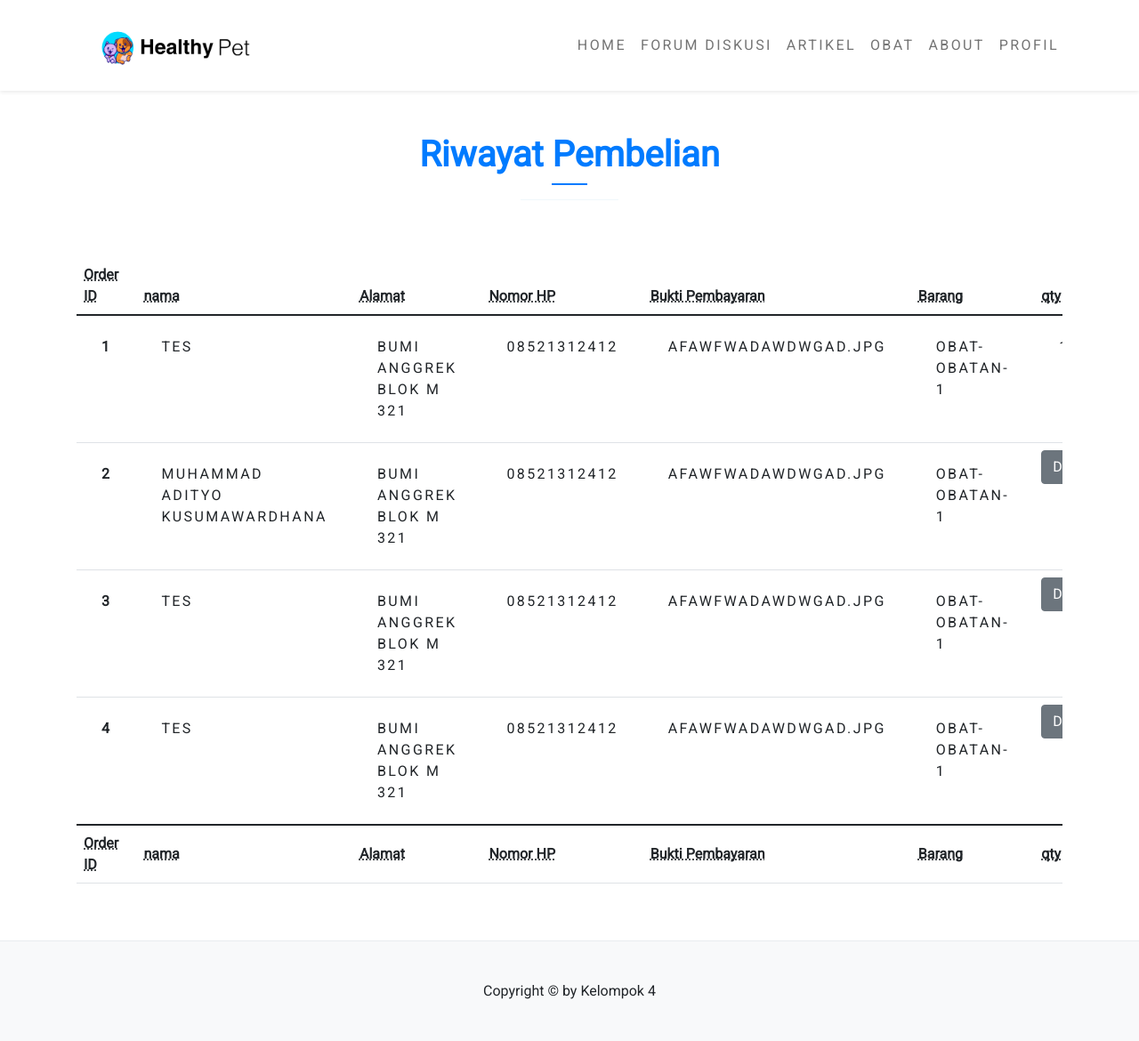
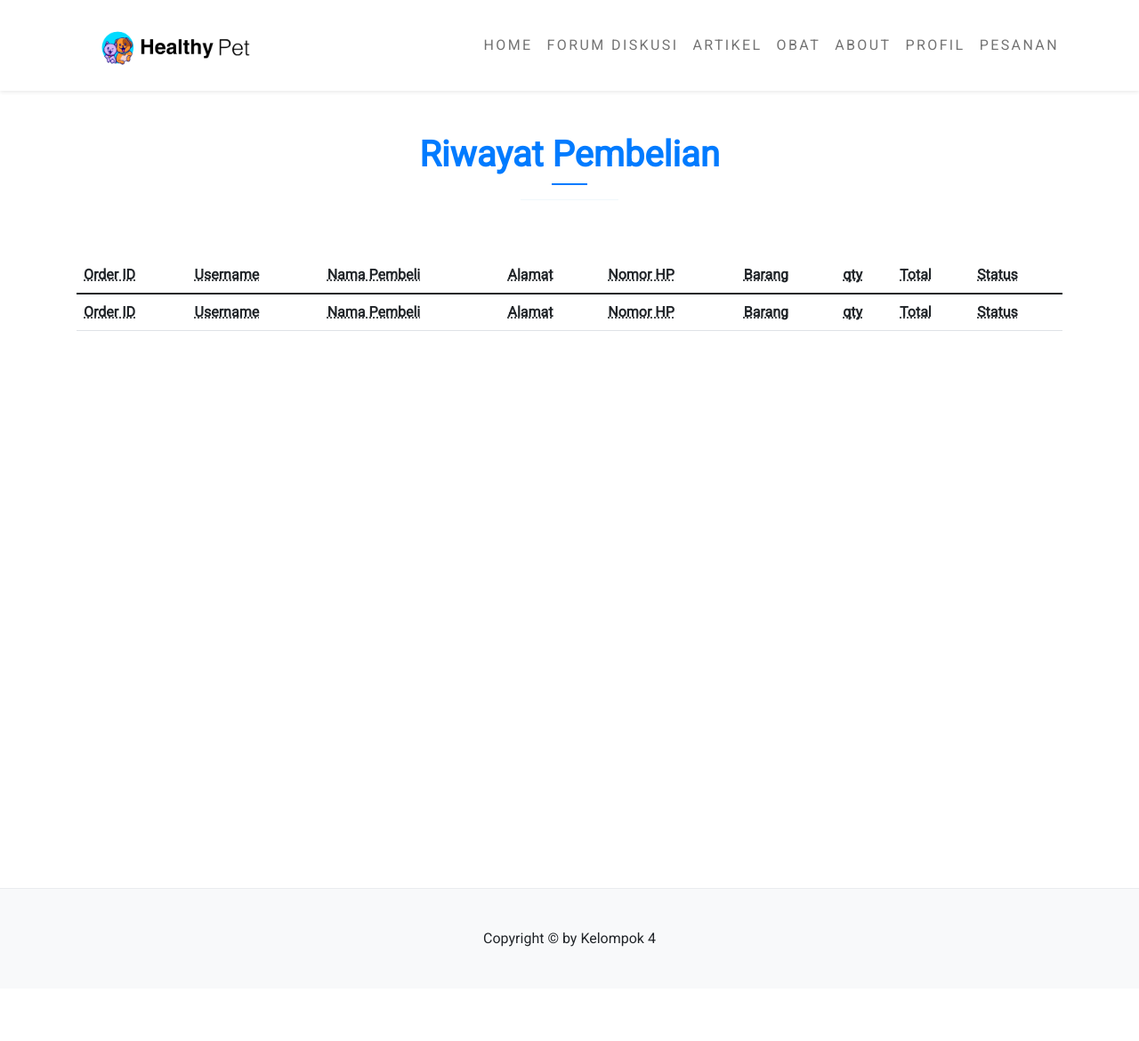
Before and after one commit to maulanaatthur/healthypet, a Flask app: template templates/riwayat_obat.html in a window 1280 px wide. Shown: the whole page at 89% size. After the commit the page ends 1064 px from the top, so only its background shows below. Run offline with Flask 3, Linux system fonts and the light colour scheme; the template is opened without the code that fills it: most values are stand-ins (such as "Sample title", 1, 10 or a date in 2020); lists and menus that the app fills with data are empty.

Commit message:
progress obat

```diff
--- a/app.py
+++ b/app.py
@@ -145,6 +145,58 @@ def posting():
     except (jwt.ExpiredSignatureError, jwt.exceptions.DecodeError):
         return redirect(url_for('home'))
 
+@app.route("/get_order", methods=["GET"])
+def get_order():
+    token_receive = request.cookies.get(TOKEN_KEY)
+    try:
+        payload = jwt.decode(token_receive, SECRET_KEY, algorithms=["HS256"])
+        username_receive = request.args.get('username_give')
+        if username_receive == '':
+            posts = list(db.order.find({}).limit(20))
+
+        else:
+            posts = list(db.order.find(
+                {'username': username_receive}).limit(20))
+
+        for post in posts:
+            post["_id"] = str(post["_id"])
+
+        return jsonify(
+            {
+                "result": "success",
+                "msg": "Successful fetched all posts",
+                "posts": posts,
+            }
+        )
+    except (jwt.ExpiredSignatureError, jwt.exceptions.DecodeError):
+        return redirect(url_for("home"))
+
+@app.route("/riwayat/<username>", methods=["GET"])
+def riwayat_user(username):
+    token_receive = request.cookies.get(TOKEN_KEY)
+    try:
+        payload = jwt.decode(token_receive, SECRET_KEY, algorithms=["HS256"])
+        status = username == payload.get("id")
+        user_info = db.users.find_one({"username": username}, {"_id": False})
+        if user_info:
+            user_access = user_info.get("access", 0)
+            if user_access == 1:
+                return render_template("riwayat_obat.html", user_info=user_info, status=status)
+
+            return redirect(url_for("riwayatadmin" , user_info=user_info))
+    except (jwt.ExpiredSignatureError, jwt.exceptions.DecodeError):
+        return redirect(url_for("home"))
+
+@app.route("/riwayatadmin", methods=["GET"])
+def riwayatadmin():
+    token_receive = request.cookies.get(TOKEN_KEY)
+    try:
+        payload = jwt.decode(token_receive, SECRET_KEY, algorithms=["HS256"])
+        user_info = db.users.find_one({'username': payload.get('id')})
+        return render_template("riwayat_obat_admin.html" , user_info=user_info)
+    except (jwt.ExpiredSignatureError, jwt.exceptions.DecodeError):
+        return redirect(url_for("home"))
+
 
 @app.route("/get_posts", methods=["GET"])
 def get_posts():
@@ -153,11 +205,11 @@ def get_posts():
         payload = jwt.decode(token_receive, SECRET_KEY, algorithms=["HS256"])
         username_receive = request.args.get('username_give')
         if username_receive == '':
-            posts = list(db.posts.find({}).sort("date", -1).limit(20))
+            posts = list(db.posts.find({}).sort("id", -1).limit(20))
 
         else:
             posts = list(db.posts.find(
-                {'username': username_receive}).sort("date", -1).limit(20))
+                {'username': username_receive}).sort("id", -1).limit(20))
         # We should fetch the full list of posts here
 
         for post in posts:
@@ -241,9 +293,9 @@ def produk():
         if user_info:
             user_access = user_info.get("access", 0)
             if user_access == 1:
-                return render_template("pesan_obat.html")
+                return render_template("pesan_obat.html" , user_info=user_info)
 
-            return render_template("pesan_obat_admin.html")
+            return render_template("pesan_obat_admin.html" , user_info=user_info)
 
     except (jwt.ExpiredSignatureError, jwt.exceptions.DecodeError):
         return redirect(url_for('login'))
@@ -336,17 +388,12 @@ def order():
         qty_receive = int(request.form.get('qty_give'))
         total = cost_receive * qty_receive
 
-        file = request.files['file_give']
-        extension = file.filename.split('.')[-1]
-        filename = f'static/bukti/bukti-{user_info.nama}.{extension}'
-        file.save(filename)
-
         count = db.order.count_documents({})
         id= count + 1
 
         doc = {
             'id' : id,
-            'file': filename,
+            'username' : user_info.get("username"),
             'nama_lengkap' : user_info.get("nama"),
             'alamat' : user_info.get("alamat"),
             'HP' : user_info.get("nomorHp"),
@@ -364,7 +411,13 @@ def order():
 
 @app.route("/about")
 def about():
-    return render_template('about.html')
+    token_receive = request.cookies.get(TOKEN_KEY)
+    try:
+        payload = jwt.decode(token_receive, SECRET_KEY, algorithms=["HS256"])
+        user_info = db.users.find_one({"username": payload.get("id")})
+        return render_template('about.html', user_info=user_info)
+    except (jwt.ExpiredSignatureError, jwt.exceptions.DecodeError):
+        return redirect(url_for("home"))
 
 
 @app.route("/forum")
@@ -432,10 +485,13 @@ def konsultasi():
 
 @app.route('/pesanan', methods=['GET', 'POST'])
 def pesanan():
-    if request.method == 'POST':
-        # Handle POST Request here
-        return render_template('riwayat_obat.html')
-    return render_template('riwayat_obat.html')
+    token_receive = request.cookies.get(TOKEN_KEY)
+    try:
+        payload = jwt.decode(token_receive, SECRET_KEY, algorithms=["HS256"])
+        user_info = db.users.find_one({"username": payload.get("id")})
+        return render_template('riwayat_obat.html', user_info=user_info)
+    except (jwt.ExpiredSignatureError, jwt.exceptions.DecodeError):
+        return redirect(url_for("home"))
 
 
 # @app.route('/detaia', methods=['GET', 'POST'])
--- a/templates/index.html
+++ b/templates/index.html
@@ -67,6 +67,9 @@
                         </li>
                          <li class="nav-item">
                             <a class="nav-link" href="/profile/{{ user_info.username }}">Profil</a>
+                        </li>
+                        <li class="nav-item">
+                            <a class="nav-link" href="/riwayat/{{ user_info.username }}">Pesanan</a>
                         </li>
                     </div>
                 </div>
--- a/templates/riwayat_obat.html
+++ b/templates/riwayat_obat.html
@@ -23,6 +23,88 @@
     <link href="https://fonts.googleapis.com/css2?family=Raleway:wght@200&family=Roboto&display=swap" rel="stylesheet">
     <link rel="stylesheet" href="{{url_for("static", filename='index.css')}}">
     <title>Pemesanan</title>
+
+    <script>
+
+        $(document).ready(function () {
+            get_order("{{user_info.username}}");
+          });
+
+        function get_order(username) {
+            if (username == undefined) {
+              username = "";
+            }
+            $("#pesan").empty();
+            $.ajax({
+              type: "GET",
+              url: `/get_order?username_give=${username}`,
+              data: {},
+              success: function (response) {
+                if (response["result"] === "success") {
+                  let posts = response["posts"];
+                  for (let i = 0; i < posts.length; i++) {
+                    let post = posts[i];
+                    let id = post["id"]
+                    let username = post["username"]
+                    let nama_lengkap = post["nama_lengkap"]
+                    let alamat = post["alamat"]
+                    let hp = post["HP"]
+                    let title = post["title"]
+                    let qty = post["qty"]
+                    let total = post["total"]
+                    let done = post["done"]
+                    let html_temp = ""
+                    if (done === 0) {
+                        html_temp = `<tr>
+                            <th><a id="id">${id}</a></th>
+                            <td><a id="cust">${username}</a>
+                            </td>
+                            <td><a id="nama">${nama_lengkap}</a></td>
+                            <td><a id="alamat">${alamat}</a></td>
+                            <td><a id="hp">${hp}</a></td>
+                            <td><a id="barang">${title}</a></td>
+                            <td><a id="qty">${qty}</a></td>
+                            <td><a id="total">${total}</a></td>
+                            <td><a id="total">Pending</a></td>
+            </tr>`;
+                      }
+                      else if (done === 1) {
+                        html_temp = `<tr>
+                            <th><a id="id">${id}</a></th>
+                            <td><a id="cust">${username}</a>
+                            </td>
+                            <td><a id="nama">${nama_lengkap}</a></td>
+                            <td><a id="alamat">${alamat}</a></td>
+                            <td><a id="hp">${hp}</a></td>
+                            <td><a id="barang">${title}</a></td>
+                            <td><a id="qty">${qty}</a></td>
+                            <td><a id="total">${total}</a></td>
+                            <td><a id="total">Proses</a></td>
+            </tr>`;
+                      }
+                      else {
+                        html_temp = `<tr>
+                            <th><a id="id">${id}</a></th>
+                            <td><a id="cust">${username}</a>
+                            </td>
+                            <td><a id="nama">${nama_lengkap}</a></td>
+                            <td><a id="alamat">${alamat}</a></td>
+                            <td><a id="hp">${hp}</a></td>
+                            <td><a id="barang">${title}</a></td>
+                            <td><a id="qty">${qty}</a></td>
+                            <td><a id="total">${total}</a></td>
+                            <td><a id="total">Selesai</a></td>
+            </tr>`;
+                      }
+                    $("#pesan").append(html_temp);
+                  }
+                }
+              },
+            });
+          }
+    </script>
+
+
 </head>
 
 <body>
@@ -57,6 +139,9 @@
                          <li class="nav-item">
                             <a class="nav-link" href="/profile/{{ user_info.username }}">Profil</a>
                         </li>
+                        <li class="nav-item">
+                            <a class="nav-link" href="/riwayat/{{ user_info.username }}">Pesanan</a>
+                        </li>
                     </div>
                 </div>
 
@@ -82,112 +167,30 @@
             <thead>
                 <tr>
                     <th><abbr title="id">Order ID</abbr></th>
-                    <th><abbr title="nama">nama</abbr></th>
+                    <th><abbr title="nama">Username</abbr></th>
+                    <th><abbr title="nama">Nama Pembeli</abbr></th>
                     <th><abbr title="alamat">Alamat</abbr></th>
                     <th><abbr title="hp">Nomor HP</abbr></th>
-                    <th><abbr title="bukti">Bukti Pembayaran</abbr></th>
                     <th><abbr title="barang">Barang</abbr></th>
                     <th><abbr title="qty">qty</abbr></th>
                     <th><abbr title="total">Total</abbr></th>
-                    <th><abbr title="action">Aksi</abbr></th>
+                    <th><abbr title="action">Status</abbr></th>
                 </tr>
             </thead>
             <tfoot>
                 <tr>
                     <th><abbr title="id">Order ID</abbr></th>
-                    <th><abbr title="nama">nama</abbr></th>
+                    <th><abbr title="nama">Username</abbr></th>
+                    <th><abbr title="nama">Nama Pembeli</abbr></th>
                     <th><abbr title="alamat">Alamat</abbr></th>
                     <th><abbr title="hp">Nomor HP</abbr></th>
-                    <th><abbr title="bukti">Bukti Pembayaran</abbr></th>
                     <th><abbr title="barang">Barang</abbr></th>
                     <th><abbr title="qty">qty</abbr></th>
                     <th><abbr title="total">Total</abbr></th>
-                    <th><abbr title="action">Aksi</abbr></th>
+                    <th><abbr title="action">Status</abbr></th>
                 </tr>
             </tfoot>
-            <tbody>
-                <tr>
-                    <th><a id="id">1</a></th>
-                    <td><a id="cust">Tes</a>
-                    </td>
-                    <td><a id="alamat">Bumi anggrek Blok M 321</a></td>
-                    <td><a id="hp">08521312412</a></td>
-                    <td><a id="bukti">afawfwadawdwgad.jpg</a></td>
-                    <td><a id="barang">Obat-obatan-1</a></td>
-                    <td><a id="qty">1</a></td>
-                    <td><a id="total">12</a></td>
-                    <td><div class="dropdown">
-                        <button class="btn btn-secondary dropdown-toggle" type="button" id="dropdownMenu2" data-bs-toggle="dropdown" aria-expanded="false">
-                          Dropdown
-                        </button>
-                        <ul class="dropdown-menu" aria-labelledby="dropdownMenu2">
-                          <li><button class="dropdown-item" type="button">Pending</button></li>
-                          <li><button class="dropdown-item" type="button">Proses</button></li>
-                          <li><button class="dropdown-item" type="button">Selesai</button></li>
-                        </ul>
-                      </div></td>
-    </tr>
-
-    <tr>
-        <th><a id="id">2</a></th>
-        <td><a id="cust">Muhammad adityo kusumawardhana</a>
-        </td>
-        <td><a id="alamat">Bumi anggrek Blok M 321</a></td>
-        <td><a id="hp">08521312412</a></td>
-        <td><a id="bukti">afawfwadawdwgad.jpg</a></td>
-        <td><a id="barang">Obat-obatan-1</a></td>
-        <td><div class="dropdown">
-            <button class="btn btn-secondary dropdown-toggle" type="button" id="dropdownMenu2" data-bs-toggle="dropdown" aria-expanded="false">
-              Dropdown
-            </button>
-            <ul class="dropdown-menu" aria-labelledby="dropdownMenu2">
-              <li><button class="dropdown-item" type="button">Pending</button></li>
-              <li><button class="dropdown-item" type="button">Proses</button></li>
-              <li><button class="dropdown-item" type="button">Selesai</button></li>
-            </ul>
-          </div></td>
-</tr>
-
-<tr>
-    <th><a id="id">3</a></th>
-    <td><a id="cust">Tes</a>
-    </td>
-    <td><a id="alamat">Bumi anggrek Blok M 321</a></td>
-    <td><a id="hp">08521312412</a></td>
-    <td><a id="bukti">afawfwadawdwgad.jpg</a></td>
-    <td><a id="barang">Obat-obatan-1</a></td>
-    <td><div class="dropdown">
-        <button class="btn btn-secondary dropdown-toggle" type="button" id="dropdownMenu2" data-bs-toggle="dropdown" aria-expanded="false">
-          Dropdown
-        </button>
-        <ul class="dropdown-menu" aria-labelledby="dropdownMenu2">
-          <li><button class="dropdown-item" type="button">Pending</button></li>
-          <li><button class="dropdown-item" type="button">Proses</button></li>
-          <li><button class="dropdown-item" type="button">Selesai</button></li>
-        </ul>
-      </div></td>
-</tr>
-
-<tr>
-    <th><a id="id">4</a></th>
-    <td><a id="cust">Tes</a>
-    </td>
-    <td><a id="alamat">Bumi anggrek Blok M 321</a></td>
-    <td><a id="hp">08521312412</a></td>
-    <td><a id="bukti">afawfwadawdwgad.jpg</a></td>
-    <td><a id="barang">Obat-obatan-1</a></td>
-    <td><div class="dropdown">
-        <button class="btn btn-secondary dropdown-toggle" type="button" id="dropdownMenu2" data-bs-toggle="dropdown" aria-expanded="false">
-          Dropdown
-        </button>
-        <ul class="dropdown-menu" aria-labelledby="dropdownMenu2">
-          <li><button class="dropdown-item" type="button">Pending</button></li>
-          <li><button class="dropdown-item" type="button">Proses</button></li>
-          <li><button class="dropdown-item" type="button">Selesai</button></li>
-        </ul>
-      </div></td>
-</tr>
-
+            <tbody id="pesan">
 
     </tbody>
     </table>
```
Also changed, not shown: templates/pesan_obat.html (+2 -22 lines), templates/riwayat_obat_admin.html (+77 -91 lines).
